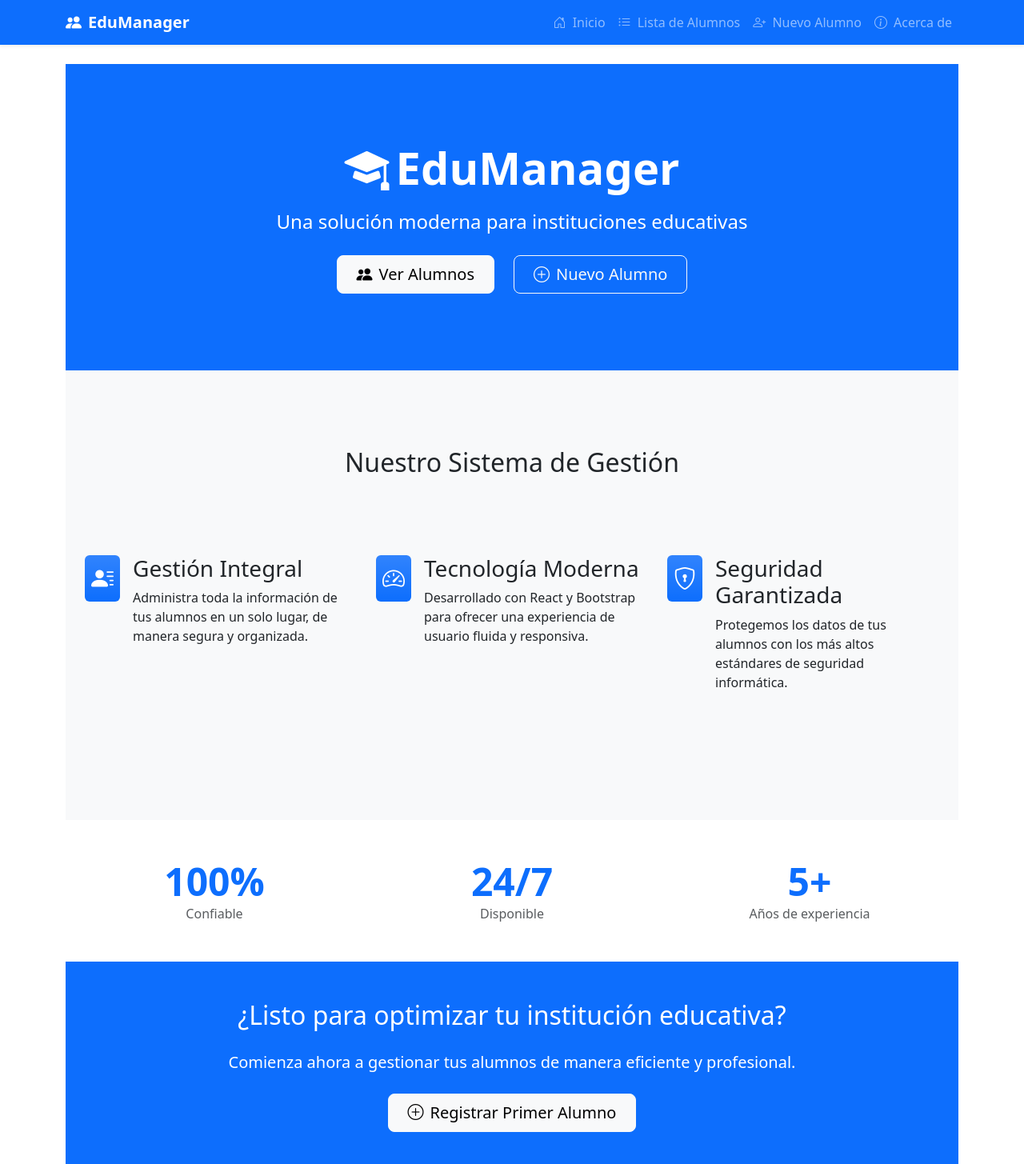
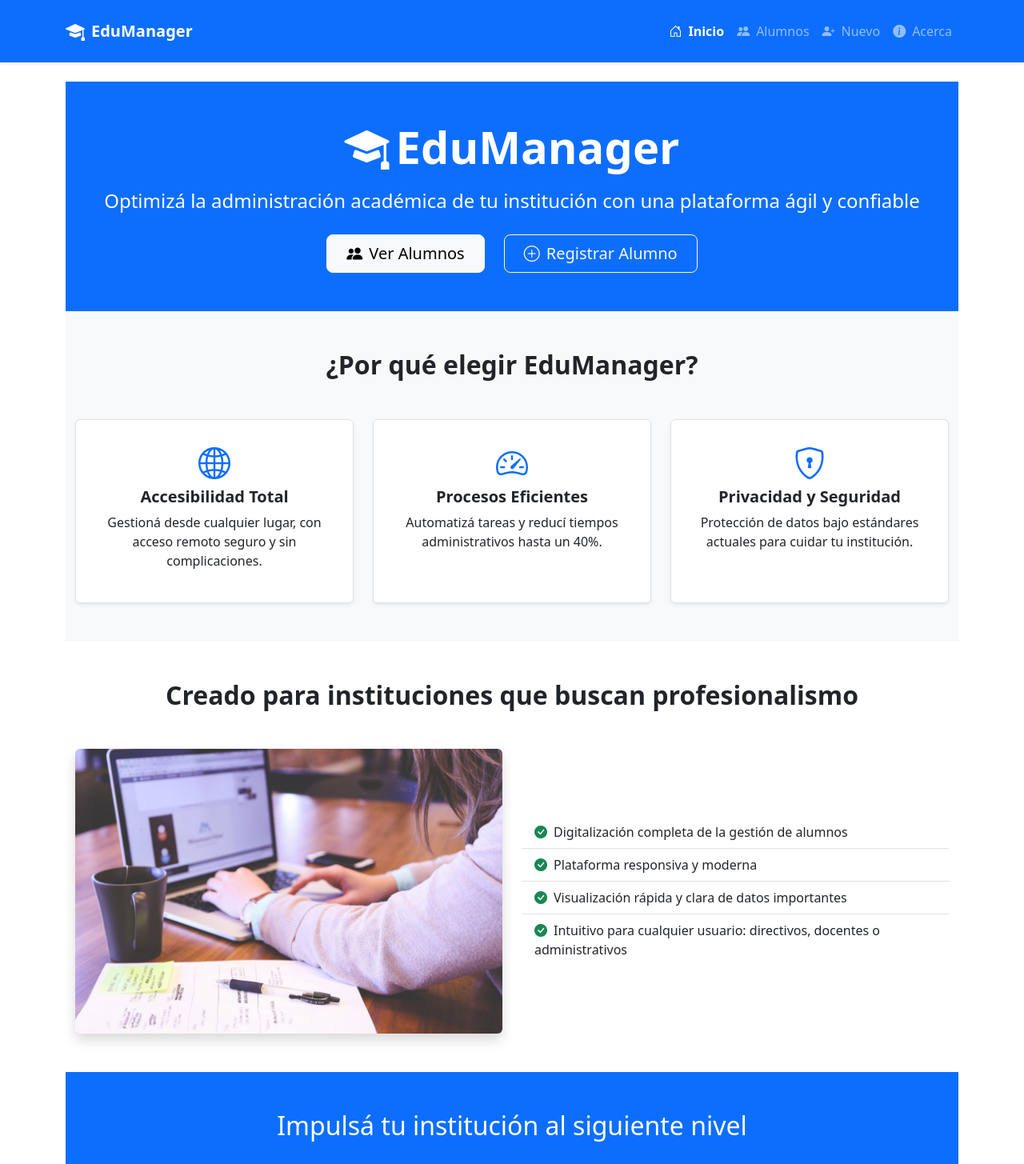
Before and after one commit to mauriciozalazar29/PV_TP5_Grupo7, a React (Vite) app: page / in a window 1280 px wide. Shown: the top 1455 px of the page at 80% size. Built offline with nearby package versions, Linux system fonts and the light colour scheme.

Commit message:
Implemento cambios de código para mejorar la funcionalidad

```diff
--- a/src/components/NavBar.jsx
+++ b/src/components/NavBar.jsx
@@ -1,35 +1,58 @@
-import { Link } from 'react-router-dom'
+import { Link, useLocation } from 'react-router-dom'
 
-const NavBar = () => (
-  <nav className="navbar navbar-expand-lg navbar-dark bg-primary shadow-sm">
+const NavBar = () => {
+  const location = useLocation()
+
+  const isActive = (path) => location.pathname === path
+
+  return (
+    <nav className="navbar navbar-expand-lg navbar-dark bg-primary shadow-sm sticky-top py-3">
       <div className="container">
-      <Link className="navbar-brand fw-bold" to="/">
-        <i className="bi bi-people-fill me-2"></i>
-        EduManager
+        <Link className="navbar-brand fw-bold d-flex align-items-center" to="/">
+          <i className="bi bi-mortarboard-fill fs-4 me-2"></i>
+          <span className="fs-5">EduManager</span>
         </Link>
-      <button className="navbar-toggler" type="button" data-bs-toggle="collapse" data-bs-target="#navbarNav">
+        <button
+          className="navbar-toggler"
+          type="button"
+          data-bs-toggle="collapse"
+          data-bs-target="#navbarNav"
+        >
           <span className="navbar-toggler-icon"></span>
         </button>
+
         <div className="collapse navbar-collapse" id="navbarNav">
           <ul className="navbar-nav ms-auto">
             <li className="nav-item">
-            <Link className="nav-link" to="/">
-              <i className="bi bi-house-door me-1"></i> Inicio
+              <Link
+                className={`nav-link d-flex align-items-center ${isActive('/') ? 'active fw-semibold' : ''}`}
+                to="/"
+              >
+                <i className="bi bi-house-door me-2"></i>Inicio
               </Link>
             </li>
             <li className="nav-item">
-            <Link className="nav-link" to="/alumnos">
-              <i className="bi bi-list-ul me-1"></i> Lista de Alumnos
+              <Link
+                className={`nav-link d-flex align-items-center ${isActive('/alumnos') ? 'active fw-semibold' : ''}`}
+                to="/alumnos"
+              >
+                <i className="bi bi-people-fill me-2"></i>Alumnos
               </Link>
             </li>
             <li className="nav-item">
-            <Link className="nav-link" to="/alumnos/nuevo">
-              <i className="bi bi-person-plus me-1"></i> Nuevo Alumno
+              <Link
+                className={`nav-link d-flex align-items-center ${isActive('/alumnos/nuevo') ? 'active fw-semibold' : ''}`}
+                to="/alumnos/nuevo"
+              >
+                <i className="bi bi-person-plus-fill me-2"></i>Nuevo
               </Link>
             </li>
             <li className="nav-item">
-            <Link className="nav-link" to="/acerca">
-              <i className="bi bi-info-circle me-1"></i> Acerca de
+              <Link
+                className={`nav-link d-flex align-items-center ${isActive('/acerca') ? 'active fw-semibold' : ''}`}
+                to="/acerca"
+              >
+                <i className="bi bi-info-circle-fill me-2"></i>Acerca
               </Link>
             </li>
           </ul>
@@ -37,5 +60,6 @@ const NavBar = () => (
       </div>
     </nav>
   )
+}
 
 export default NavBar
--- a/src/views/AcercaDe.jsx
+++ b/src/views/AcercaDe.jsx
@@ -78,7 +78,7 @@ const AcercaDe = () => {
               <div className="mb-4">
                 <h5 className="text-primary fw-bold mb-4 text-center">
                   <i className="bi bi-people-fill me-2"></i>
-                  Creadores de la Aplicación
+                  Desarrolladores de la Aplicación
                 </h5>
                 <div className="row g-3">
                   <div className="col-md-6">
--- a/src/views/EditarAlumno.jsx
+++ b/src/views/EditarAlumno.jsx
@@ -97,8 +97,8 @@ const EditarAlumno = ({ alumnos, setAlumnos, navigate }) => {
                 <option value="Primero">Primero</option>
                 <option value="Segundo">Segundo</option>
                 <option value="Tercero">Tercero</option>
-                <option value="Tercero">Cuarto</option>
-                <option value="Tercero">Quinto</option>
+                <option value="Cuarto">Cuarto</option>
+                <option value="Quinto">Quinto</option>
               </select>
             </div>
             <div className="mb-3 col-md-6">
--- a/src/views/Home.jsx
+++ b/src/views/Home.jsx
@@ -1,15 +1,19 @@
 import { Link } from 'react-router-dom'
+import escuela1 from '../assets/escuela1.jpg'
 
 const Home = () => {
   return (
     <div className="d-flex flex-column min-vh-100">
+
       <header className="bg-primary text-white py-5">
-        <div className="container text-center py-5">
+        <div className="container text-center">
           <h1 className="display-4 fw-bold mb-3">
             <i className="bi bi-mortarboard-fill me-2"></i>
             EduManager
           </h1>
-          <p className="lead fs-4 mb-4">Una solución moderna para instituciones educativas</p>
+          <p className="lead fs-4 mb-4">
+            Optimizá la administración académica de tu institución con una plataforma ágil y confiable
+          </p>
           <div className="d-grid gap-2 d-sm-flex justify-content-sm-center">
             <Link to="/alumnos" className="btn btn-light btn-lg px-4 me-sm-3">
               <i className="bi bi-people-fill me-2"></i>
@@ -17,74 +21,87 @@ const Home = () => {
             </Link>
             <Link to="/alumnos/nuevo" className="btn btn-outline-light btn-lg px-4">
               <i className="bi bi-plus-circle me-2"></i>
-              Nuevo Alumno
+              Registrar Alumno
             </Link>
           </div>
         </div>
       </header>
+
       <section className="py-5 bg-light">
-        <div className="container px-4 py-5">
-          <h2 className="text-center mb-5">Nuestro Sistema de Gestión</h2>
-
-          <div className="row g-4 py-5 row-cols-1 row-cols-lg-3">
-            <div className="col d-flex align-items-start">
-              <div className="icon-square bg-primary bg-gradient text-white flex-shrink-0 me-3 p-2 rounded">
-                <i className="bi bi-person-lines-fill fs-3"></i>
-              </div>
-              <div>
-                <h3>Gestión Integral</h3>
-                <p>Administra toda la información de tus alumnos en un solo lugar, de manera segura y organizada.</p>
+        <div className="container">
+          <h2 className="text-center mb-5 fw-semibold">¿Por qué elegir EduManager?</h2>
+          <div className="row g-4 row-cols-1 row-cols-md-3 text-center">
+            <div className="col">
+              <div className="p-4 border rounded h-100 bg-white shadow-sm">
+                <i className="bi bi-globe2 fs-1 text-primary mb-3"></i>
+                <h5 className="fw-bold">Accesibilidad Total</h5>
+                <p>Gestioná desde cualquier lugar, con acceso remoto seguro y sin complicaciones.</p>
               </div>
             </div>
-
-            <div className="col d-flex align-items-start">
-              <div className="icon-square bg-primary bg-gradient text-white flex-shrink-0 me-3 p-2 rounded">
-                <i className="bi bi-speedometer2 fs-3"></i>
-              </div>
-              <div>
-                <h3>Tecnología Moderna</h3>
-                <p>Desarrollado con React y Bootstrap para ofrecer una experiencia de usuario fluida y responsiva.</p>
+            <div className="col">
+              <div className="p-4 border rounded h-100 bg-white shadow-sm">
+                <i className="bi bi-speedometer2 fs-1 text-primary mb-3"></i>
+                <h5 className="fw-bold">Procesos Eficientes</h5>
+                <p>Automatizá tareas y reducí tiempos administrativos hasta un 40%.</p>
               </div>
             </div>
-
-            <div className="col d-flex align-items-start">
-              <div className="icon-square bg-primary bg-gradient text-white flex-shrink-0 me-3 p-2 rounded">
-                <i className="bi bi-shield-lock fs-3"></i>
-              </div>
-              <div>
-                <h3>Seguridad Garantizada</h3>
-                <p>Protegemos los datos de tus alumnos con los más altos estándares de seguridad informática.</p>
+            <div className="col">
+              <div className="p-4 border rounded h-100 bg-white shadow-sm">
+                <i className="bi bi-shield-lock fs-1 text-primary mb-3"></i>
+                <h5 className="fw-bold">Privacidad y Seguridad</h5>
+                <p>Protección de datos bajo estándares actuales para cuidar tu institución.</p>
               </div>
             </div>
           </div>
         </div>
       </section>
 
-      <section className="py-5 bg-white">
+      <section className="bg-white py-5">
         <div className="container">
-          <div className="row text-center">
-            <div className="col-md-4 mb-4 mb-md-0">
-              <div className="display-5 fw-bold text-primary">100%</div>
-              <div className="text-muted">Confiable</div>
+          <h2 className="text-center fw-semibold mb-5">Creado para instituciones que buscan profesionalismo</h2>
+          <div className="row align-items-center">
+            <div className="col-md-6 mb-4 mb-md-0">
+
+             <img
+                src={escuela1}
+                alt="Institución educativa"
+                className="img-fluid rounded shadow"
+              />
+
             </div>
-            <div className="col-md-4 mb-4 mb-md-0">
-              <div className="display-5 fw-bold text-primary">24/7</div>
-              <div className="text-muted">Disponible</div>
-            </div>
-            <div className="col-md-4">
-              <div className="display-5 fw-bold text-primary">5+</div>
-              <div className="text-muted">Años de experiencia</div>
+            <div className="col-md-6">
+              <ul className="list-group list-group-flush">
+                <li className="list-group-item">
+                  <i className="bi bi-check-circle-fill text-success me-2"></i>
+                  Digitalización completa de la gestión de alumnos
+                </li>
+                <li className="list-group-item">
+                  <i className="bi bi-check-circle-fill text-success me-2"></i>
+                  Plataforma responsiva y moderna
+                </li>
+                <li className="list-group-item">
+                  <i className="bi bi-check-circle-fill text-success me-2"></i>
+                  Visualización rápida y clara de datos importantes
+                </li>
+                <li className="list-group-item">
+                  <i className="bi bi-check-circle-fill text-success me-2"></i>
+                  Intuitivo para cualquier usuario: directivos, docentes o administrativos
+                </li>
+              </ul>
             </div>
           </div>
         </div>
       </section>
-      <section className="py-5 bg-primary text-white">
-        <div className="container text-center">
-          <h2 className="mb-4">¿Listo para optimizar tu institución educativa?</h2>
-          <p className="lead mb-4">Comienza ahora a gestionar tus alumnos de manera eficiente y profesional.</p>
-          <Link to="/alumnos/nuevo" className="btn btn-light btn-lg px-4">
-            <i className="bi bi-plus-circle me-2"></i>
-            Registrar Primer Alumno
+
+      <section className="py-5 bg-primary text-white text-center">
+        <div className="container">
+          <h2 className="mb-4">Impulsá tu institución al siguiente nivel</h2>
+          <p className="lead mb-4">
+           Comenzá a usar EduManager y descubrí una forma más simple y eficiente de gestionar tu institución educativa.
+          </p>
+          <Link to="/alumnos/nuevo" className="btn btn-light btn-lg px-4 shadow">
+            <i className="bi bi-rocket-takeoff-fill me-2"></i>
+            Empezar ahora
           </Link>
         </div>
       </section>
--- a/src/views/ListaAlumnos.jsx
+++ b/src/views/ListaAlumnos.jsx
@@ -84,7 +84,7 @@ const ListaAlumnos = ({ alumnos, onEliminar }) => {
                         </div>
                       ) : (
                         <div className="d-flex gap-2 justify-content-end">
-                          <Link to={`/alumnos/${alumno.id}`} className="btn btn-sm btn-outline-primary" title="Ver detalles">
+                          <Link to={`/alumnos/${alumno.id}`} className="btn btn-sm btn-outline-primary" title="Ver">
                             <i className="bi bi-eye-fill"></i>
                           </Link>
                           <Link to={`/alumnos/${alumno.id}/editar`} className="btn btn-sm btn-outline-dark" title="Editar">
--- a/src/views/NuevoAlumno.jsx
+++ b/src/views/NuevoAlumno.jsx
@@ -38,7 +38,7 @@ const NuevoAlumno = ({ alumnos, setAlumnos, navigate }) => {
     setAlumnos([...alumnos, form])
 
     // Redirigir con mensaje
-    navigate('/alumnos', { state: { mensaje: 'Alumno agregado correctamente.' } })
+    navigate('/alumnos', { state: { mensaje: 'Alumno cargado correctamente.' } })
   }
 
   return (
```
Also changed, not shown: src/App.jsx (+4 -4 lines), src/views/DetalleAlumno.jsx (+5 -4 lines), src/assets/escuela1.jpg (added). Lines whose indentation alone changed are shown as unchanged.
